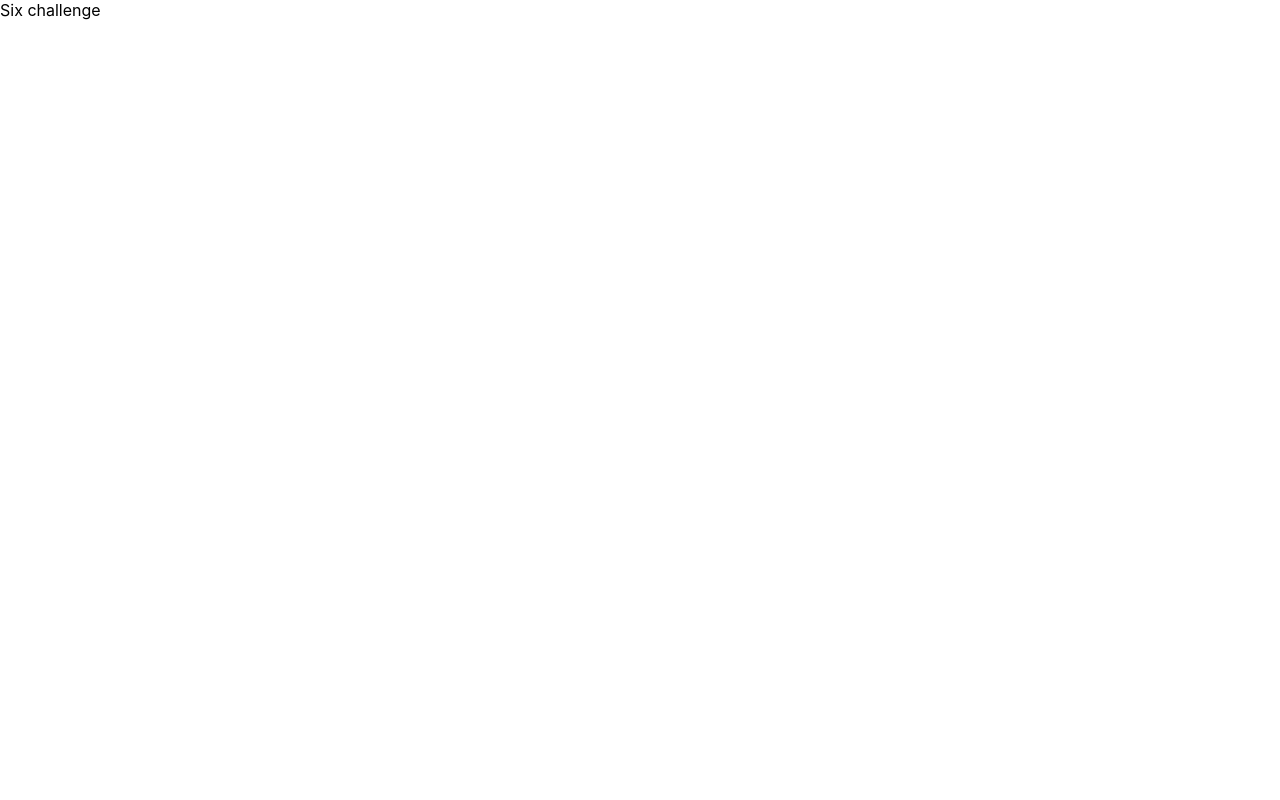
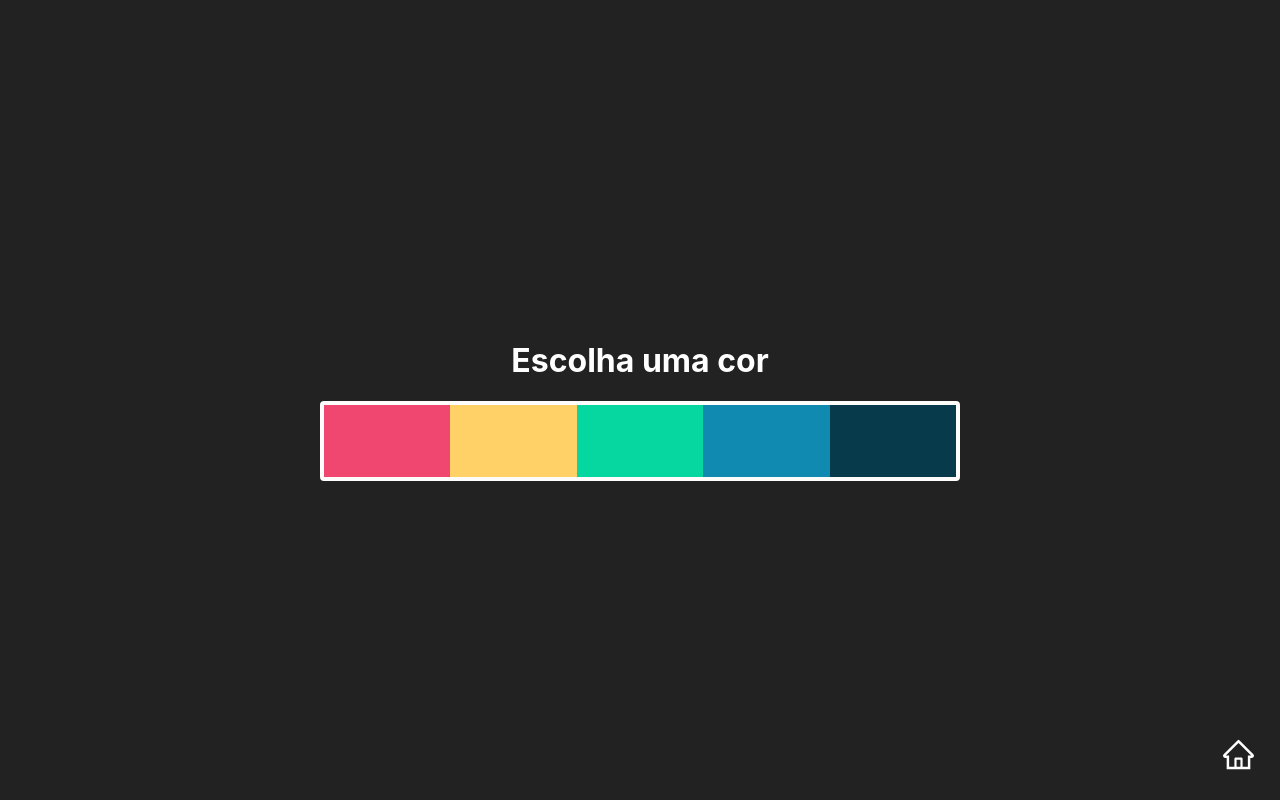
Before and after one commit to joaopedroalb/challenges-study, a Next.js app: page /Challenger-6 in a window 1280 px wide. Built offline with nearby package versions, Linux system fonts and the light colour scheme.

Commit message:
Finished challenge six

```diff
--- a/src/pages/Challenger-6.tsx
+++ b/src/pages/Challenger-6.tsx
@@ -1,7 +1,35 @@
+import { useEffect, useState } from 'react';
+import styles from '../../styles/challengersix.module.css'
+
+import Gohome from "../components/Gohome";
+
 export default function ChallengerSix(){
+    const [colors,setColors] = useState<any>(null);
+    const[colorBg,setColorBg] = useState("");
+
+    useEffect(()=>{
+        fetch("http://localhost:3000/api/123")
+            .then(resp => resp.json())
+            .then(setColors)
+    },[])
+
+    function renderColors(){
+        if(colors){
+            return colors?.colors.map((resp:any,i:any)=>{
+                return <div key={i}
+                            style={{backgroundColor:`${resp}`,flex:'1',cursor:'pointer'}}
+                            onClick={()=>setColorBg(resp)}>
+                        </div>
+            })
+        }
+    }
     return(
-        <div>
-            Six challenge
+        <div className={styles.container} style={{backgroundColor:`${colorBg}`}}>
+            <h1>{colors?.title}</h1>
+            <div className={styles.colorsContainer}>
+                {renderColors()}
+            </div>
+            <Gohome/>
         </div>
     )
 }
--- a/src/pages/api/[id].ts
+++ b/src/pages/api/[id].ts
@@ -2,9 +2,8 @@ import { NextApiRequest, NextApiResponse } from "next";
 
 export default function Questao(req:NextApiRequest,res:NextApiResponse){
     if(req.method=="GET"){
-        const id = req.query.id
         res.status(200).json({
-            title:'Qual é a sua cor preferida',
+            title:'Escolha uma cor',
             colors:[
                 '#EF476F','#FFD166','#06D6A0','#118AB2',"#073B4C"
             ]
--- /dev/null
+++ b/styles/challengersix.module.css
@@ -0,0 +1,23 @@
+.container{
+    width: 100%;
+    min-height: 100vh;
+    background-color: #222;
+    display: flex;
+    color: #fff;
+    flex-direction: column;
+    align-items: center;
+    justify-content: center;
+
+}
+
+.container h1{
+    text-align: center;
+}
+
+.colorsContainer{
+    display: flex;
+    width: 50%;
+    height: 5rem;
+    border: 4px solid rgb(255, 252, 252);
+    border-radius: 4px;
+}
```
